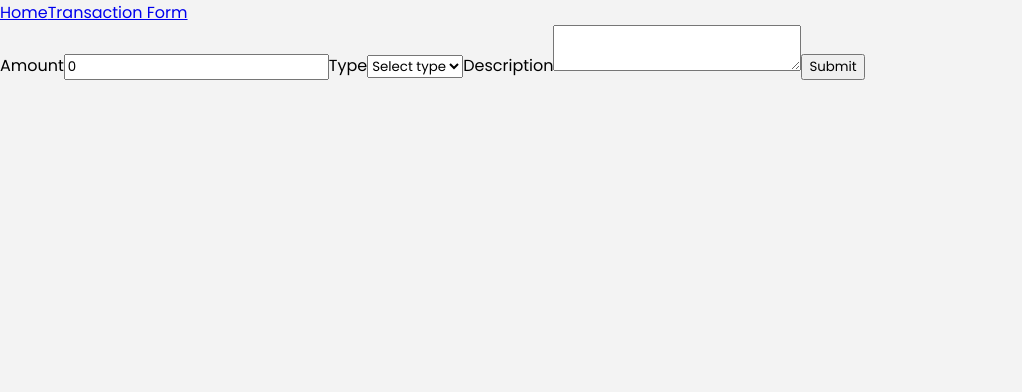
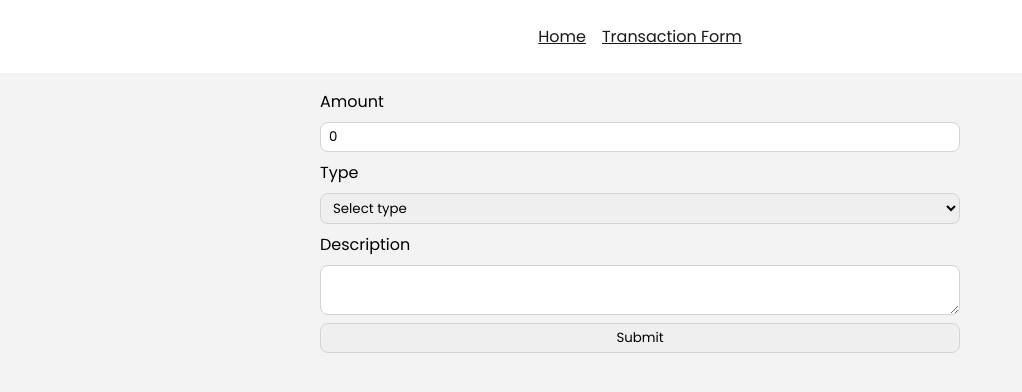
Before and after one commit to Irwnda/wallet-web, a React (Vite) app: page /transaction-form in a window 1280 px wide. Shown: the top 392 px of the page, without its empty margins (0-1022 px from the left). Built offline with nearby package versions, Linux system fonts and the light colour scheme; data requests are answered from the project's data file.

Commit message:
style: add styling to remaining components

```diff
--- a/src/Pages/Homepage/Filter.jsx
+++ b/src/Pages/Homepage/Filter.jsx
@@ -2,7 +2,7 @@ import React from 'react';
 
 export default function Filter({ filterQuery, setFilterQuery }) {
   return (
-    <>
+    <div>
       <label htmlFor="filter">Filter</label>
       <input
         type="text"
@@ -11,6 +11,6 @@ export default function Filter({ filterQuery, setFilterQuery }) {
         name="filter"
         id="filter"
       />
-    </>
+    </div>
   );
 }
--- a/src/Pages/Homepage/HomePage.jsx
+++ b/src/Pages/Homepage/HomePage.jsx
@@ -65,6 +65,7 @@ export default function HomePage() {
         deposit={depositAmount}
         withdraw={withdrawAmount}
       />
+      <section className="sort-filter">
         <Sorting
           sortByValue={sortByValue}
           sortOrderValue={sortOrderValue}
@@ -72,6 +73,7 @@ export default function HomePage() {
           setSortOrderValue={setSortOrderValue}
         />
         <Filter filterQuery={filterQuery} setFilterQuery={setFilterQuery} />
+      </section>
       <TransactionList
         transactions={transactions}
         filterQuery={filterQuery}
--- a/src/Pages/Homepage/Sorting.jsx
+++ b/src/Pages/Homepage/Sorting.jsx
@@ -7,7 +7,8 @@ export default function Sorting({
   setSortOrderValue
 }) {
   return (
-    <>
+    <div className='sort'>
+      <div>
         <label htmlFor="sort-by">Sort By</label>
         <select
           name="sort-by"
@@ -20,6 +21,8 @@ export default function Sorting({
           <option value="description">Description</option>
           <option value="amount">Amount</option>
         </select>
+      </div>
+      <div>
         <label htmlFor="sort-order">Sort Order</label>
         <select
           name="sort-order"
@@ -30,6 +33,7 @@ export default function Sorting({
           <option value="ascending">Ascending</option>
           <option value="descending">Descending</option>
         </select>
-    </>
+      </div>
+    </div>
   );
 }
--- a/src/Pages/TransactionForm/TransactionForm.jsx
+++ b/src/Pages/TransactionForm/TransactionForm.jsx
@@ -44,8 +44,8 @@ export default function TransactionForm() {
   };
 
   return (
-    <>
-      {errorMessage && <p>{errorMessage}</p>}
+    <section>
+      {errorMessage && <p className="error-message">{errorMessage}</p>}
       <div className="form-container">
         <label htmlFor="amount">Amount</label>
         <input
@@ -93,6 +93,6 @@ export default function TransactionForm() {
           Submit
         </button>
       </div>
-    </>
+    </section>
   );
 }
--- a/src/index.css
+++ b/src/index.css
@@ -13,6 +13,21 @@ body {
   flex-direction: column;
 }
 
+nav {
+  background-color: white;
+  position: sticky;
+  top: 0;
+  padding: 1.5rem;
+  display: flex;
+  justify-content: center;
+  gap: 1rem;
+  z-index: 1;
+}
+
+nav a {
+  color: rgb(25, 25, 25);
+}
+
 section {
   width: 50%;
   margin: 0 auto;
@@ -21,6 +36,14 @@ section {
 
 ul {
   padding: 0;
+}
+
+input,
+select,
+textarea {
+  border-radius: 0.5rem;
+  border: 1px solid lightgray;
+  padding: 0.25rem 0.5rem;
 }
 
 .main-content {
@@ -49,6 +72,21 @@ ul {
 .greetings-wrapper,
 .transaction-history-section {
   background-color: white;
+}
+
+.sort-filter {
+  display: flex;
+  justify-content: space-between;
+}
+
+.sort {
+  display: flex;
+  gap: 1rem;
+}
+
+.sort-filter input,
+.sort-filter select {
+  margin-left: 0.5rem;
 }
 
 .transaction-history-section {
@@ -130,3 +168,23 @@ ul {
 .withdraw .transaction-amount {
   color: red;
 }
+
+.form-container {
+  display: flex;
+  flex-direction: column;
+  gap: 0.5rem;
+}
+
+.form-container button,
+.error-message {
+  border-radius: 0.5rem;
+  border: 1px solid lightgray;
+  padding: 0.25rem 0.5rem;
+}
+
+.error-message {
+  background-color: #ff3333;
+  color: white;
+  padding: 1rem;
+  margin-bottom: 1rem;
+}
```
Lines whose indentation alone changed are shown as unchanged.
